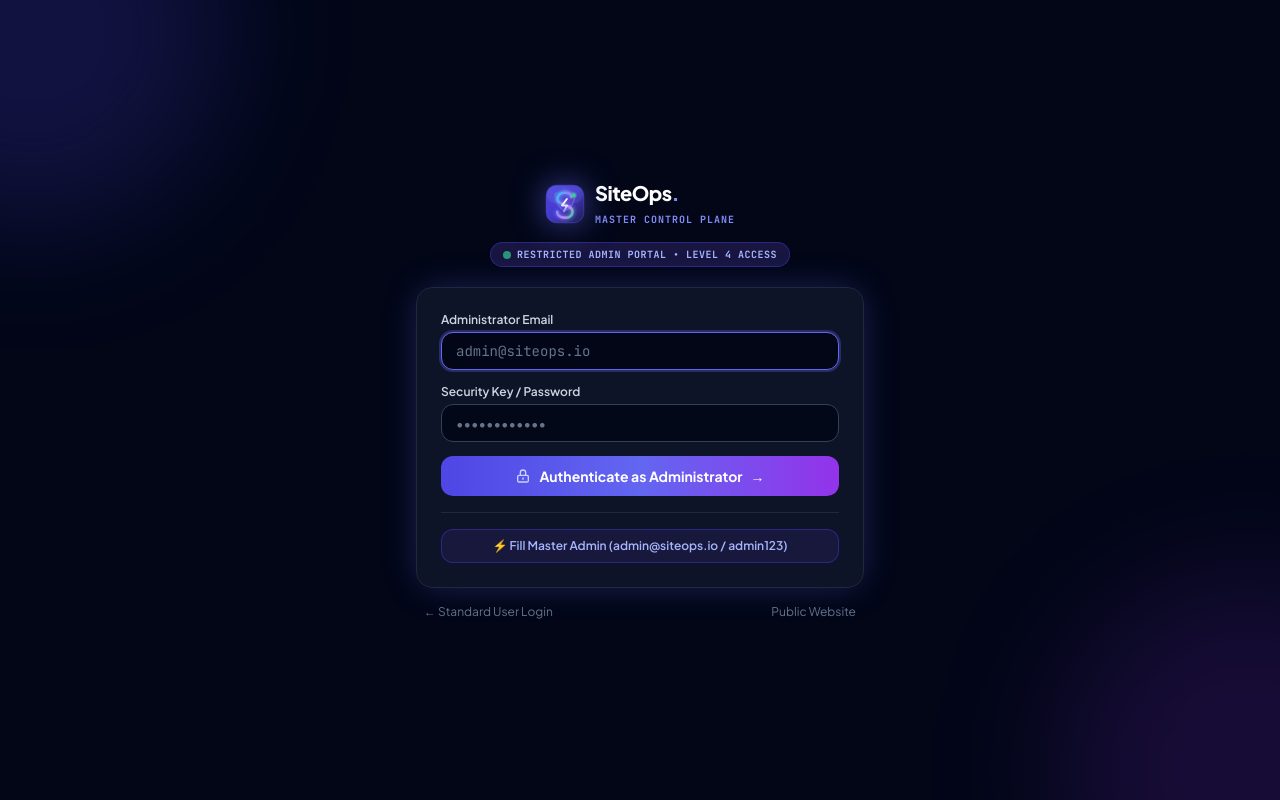
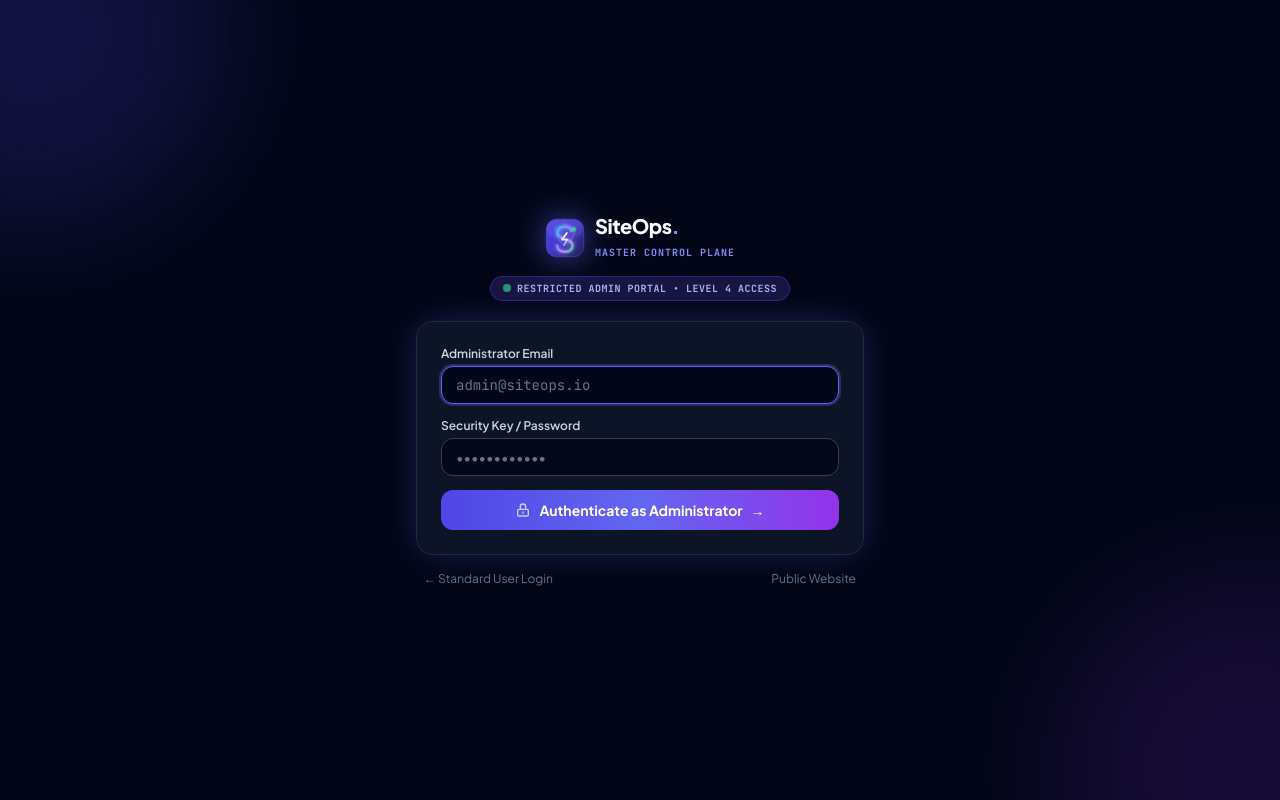
Before and after one commit to SudamaAhirwarDev/siteops.io, a CodeIgniter 4 app: the page made by app/Views/admin/login.php in a window 1280 px wide. Run offline with PHP 8.4 and a stand-in for CodeIgniter, Linux system fonts and the light colour scheme; the template is opened without the code that fills it, so the values that code supplies are empty; some libraries are stand-ins or nearby versions.

Commit message:
fix: remove demo credential autofill buttons from login and admin pages for clean production UX

```diff
--- a/app/Views/admin/login.php
+++ b/app/Views/admin/login.php
@@ -110,13 +110,6 @@
                     <span>&rarr;</span>
                 </button>
             </form>
-
-            <!-- Quick Master Admin Credential Autofill -->
-            <div class="mt-4 pt-4 border-t border-slate-800 text-center">
-                <button type="button" onclick="fillAdminCredentials()" class="w-full text-xs text-indigo-300 hover:text-indigo-200 font-semibold inline-flex items-center justify-center gap-1.5 bg-indigo-950/60 hover:bg-indigo-900/60 px-3 py-2 rounded-xl border border-indigo-700/50 transition-colors">
-                    <span>⚡ Fill Master Admin (admin@siteops.io / admin123)</span>
-                </button>
-            </div>
         </div>
 
         <!-- Navigation Links -->
@@ -129,12 +122,5 @@
             </a>
         </div>
     </div>
-
-    <script>
-        function fillAdminCredentials() {
-            document.getElementById('email').value = 'admin@siteops.io';
-            document.getElementById('password').value = 'admin123';
-        }
-    </script>
 </body>
 </html>
```
Also changed, not shown: app/Views/auth/login.php (+0 -14 lines).
